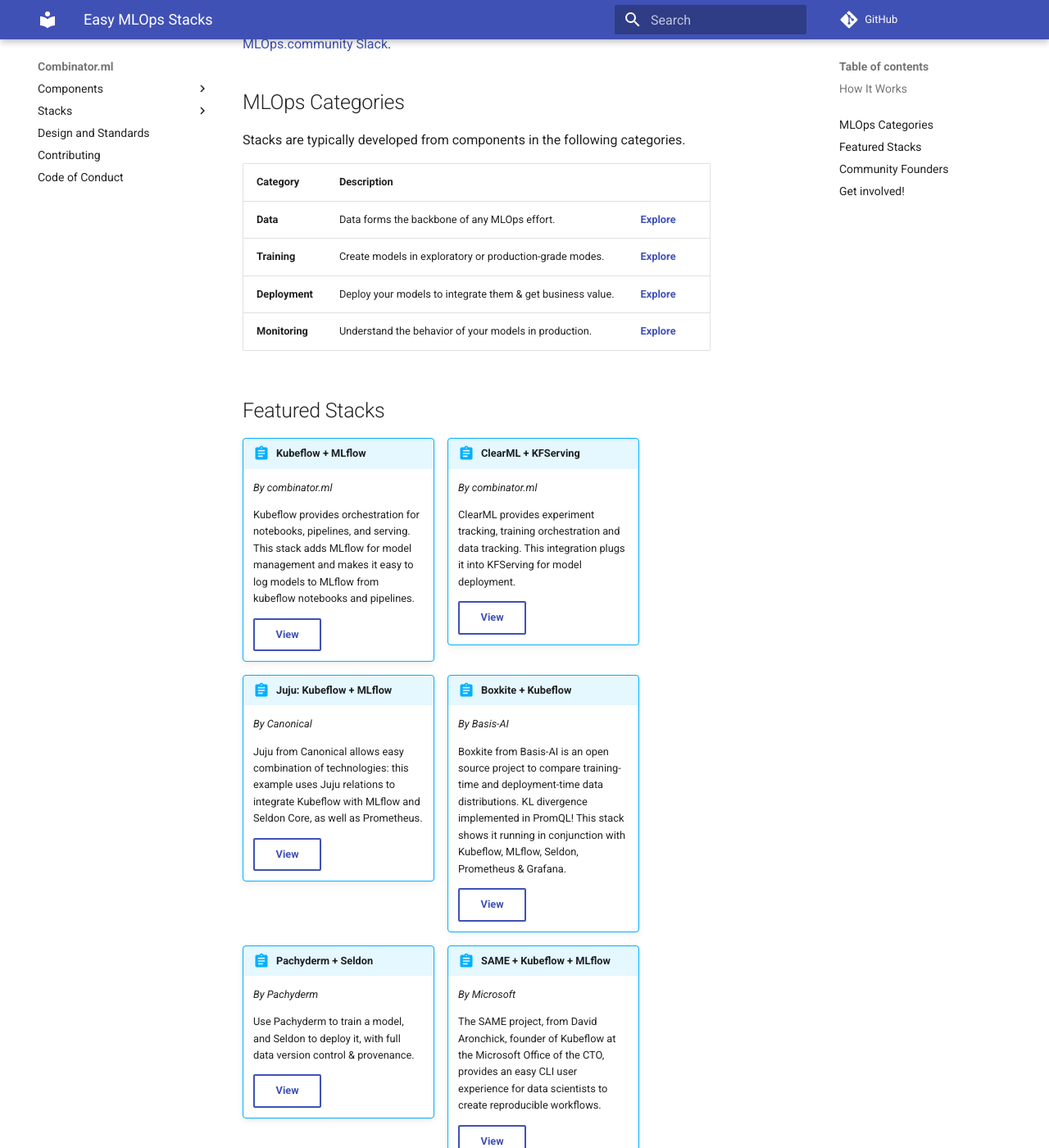
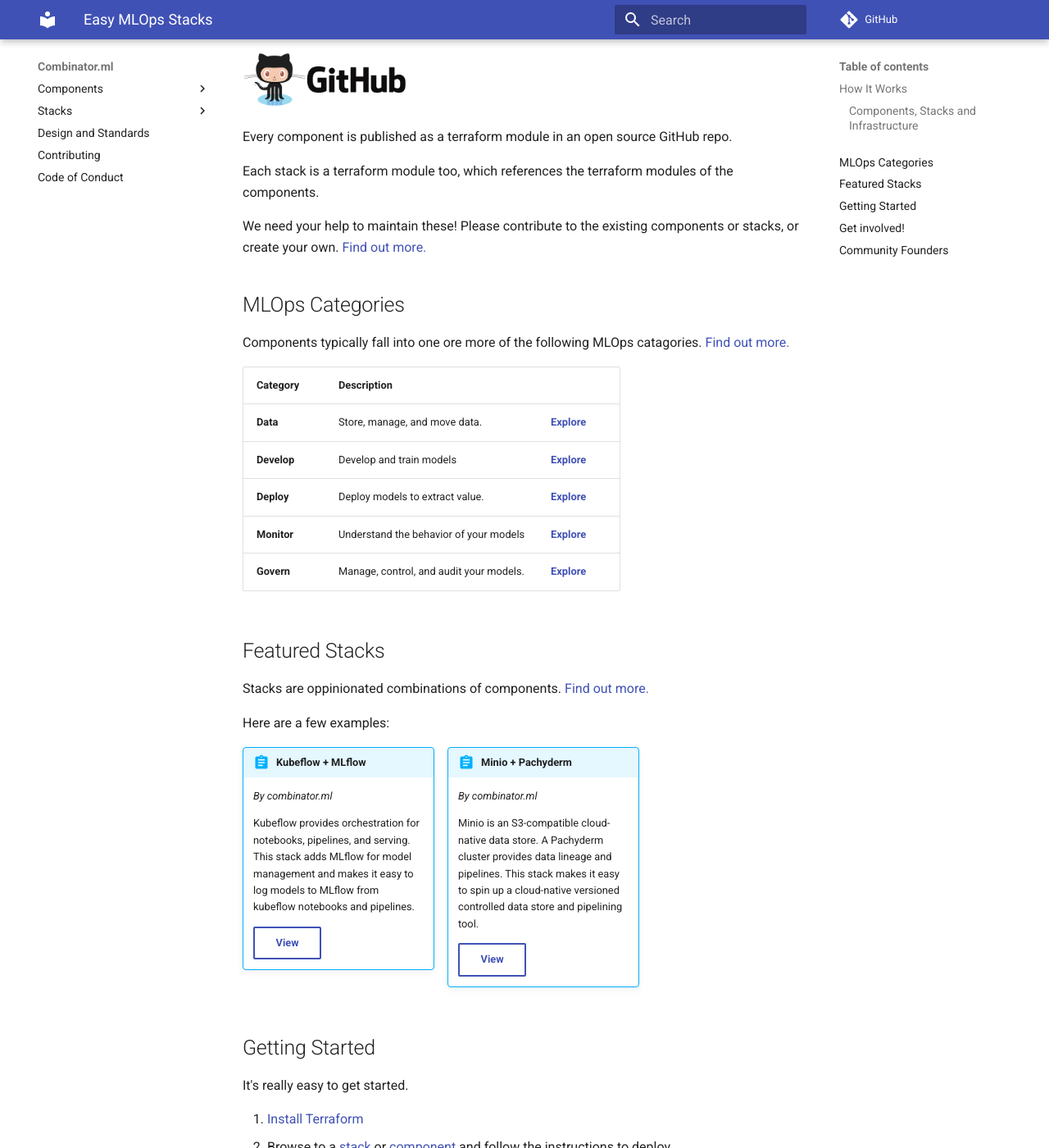
Before and after one commit to combinator-ml/combinator, an MkDocs documentation site: the page built from docs/index.md, in a window 1280 px wide and 1400 px high, scrolled down 1263 px. Shown: the whole window at 82% size. Built offline with MkDocs 1.6.1 and Material for MkDocs 9.7.7, drawn with Linux system fonts in a browser that asks for light colours; emoji names are drawn with the system emoji font; comment, search, counter and statistics services are not loaded; some of the changed text lies outside the part shown.

Commit message:
docs: update main page and remove dead links

```diff
--- a/docs/index.md
+++ b/docs/index.md
@@ -1,6 +1,12 @@
 # Easy MLOps Stacks
 
-Sophisticated teams develop their MLOps stack from a combination of best of breed components. This open source community exists to make combining them less of a headache.
+Sophisticated teams develop their MLOps stack from a combination of best of breed components.
+
+But building or spinning up stacks is incredibly difficult.
+
+This open source community exists to make combining them less of a headache.
+
+Deploy common MLOps stacks with a single command.
 
 <figure>
   <img src="images/stacks.webp" width="600" />
@@ -11,13 +17,15 @@
 
 Combinator.ml makes it easy to test drive, combine & deploy the stack that's best for you.
 
+### Components, Stacks and Infrastructure
+
+Combinator components are infinitely composible ML products. We present a curated combination of components as stacks, although it is easy to develop your own bespoke stack. Infrastructure abstractions make it easy to deploy components and stacks. [Find out more.](design.md)
+
 ### ![Terraform](images/terraform.webp){ width=200 }
 
-Terraform is the common language we use to combine stacks.
+Terraform is the common language we use to combine stacks. Don't worry if you're not familiar with it, we make it easy to get started with it.
 
-Don't worry if you're not familiar with it, we make it easy to get started with it.
-
-You can deploy a test drive, local dev environment or into the clouds of your choice.
+You can test drive (with the help of [TestFaster](https://testfaster.ci)), spin up a local dev environment, or deploy to a cloud of your choice.
 
 ### ![GitHub](images/github.webp){ width=200 }
 
@@ -25,24 +33,25 @@
 
 Each stack is a terraform module too, which references the terraform modules of the components.
 
-We need your help to maintain these! Fork them and contribute PRs please!
-
-If you want to add a new one under our GitHub org, join us on `#mlops-stacks` on the [MLOps.community Slack](https://go.mlops.community/slack).
-
+We need your help to maintain these! Please contribute to the existing components or stacks, or create your own. [Find out more.](CONTRIBUTING.md)
 
 ## MLOps Categories
 
-Stacks are typically developed from components in the following categories.
+Components typically fall into one ore more of the following MLOps catagories. [Find out more.](components/introduction.md)
 
 | Category       | Description | |
 | ----------     | ----------- | |
-| **Data**       | Data forms the backbone of any MLOps effort. | [**Explore**](categories/data.md) |
-| **Training**   | Create models in exploratory or production-grade modes. | [**Explore**](categories/training.md) |
-| **Deployment** | Deploy your models to integrate them & get business value. | [**Explore**](categories/deployment.md) |
-| **Monitoring** | Understand the behavior of your models in production. | [**Explore**](categories/monitoring.md) |
-
+| **Data**       | Store, manage, and move data. | [**Explore**](components/introduction.md#data) |
+| **Develop**   | Develop and train models | [**Explore**](components/introduction.md#develop) |
+| **Deploy** | Deploy models to extract value. | [**Explore**](components/introduction.md#deploy) |
+| **Monitor** | Understand the behavior of your models | [**Explore**](components/introduction.md#monitor) |
+| **Govern** | Manage, control, and audit your models. | [**Explore**](components/introduction.md#govern) |
 
 ## Featured Stacks
+
+Stacks are oppinionated combinations of components. [Find out more.](stacks/introduction.md)
+
+Here are a few examples:
 
 !!! abstract inline "Kubeflow + MLflow"
     *By combinator.ml*
@@ -51,57 +60,33 @@
 
     [**View**](stacks/kubeflow-mlflow.md){ .md-button }
 
-
-!!! abstract inline "ClearML + KFServing"
+!!! abstract inline "Minio + Pachyderm"
     *By combinator.ml*
 
-    ClearML provides experiment tracking, training orchestration and data tracking. This integration plugs it into KFServing for model deployment.
+    Minio is an S3-compatible cloud-native data store. A Pachyderm cluster provides data lineage and pipelines. This stack makes it easy to spin up a cloud-native versioned controlled data store and pipelining tool.
 
-    [**View**](stacks/clearml-kfserving.md){ .md-button }
+    [**View**](stacks/minio-pachyderm.md){ .md-button }
 
 <div style="clear:both;"></div>
 
-!!! abstract inline "Juju: Kubeflow + MLflow"
-    *By Canonical*
+## Getting Started
 
-    Juju from Canonical allows easy combination of technologies: this example uses Juju relations to integrate Kubeflow with MLflow and Seldon Core, as well as Prometheus.
+It's really easy to get started.
 
-    [**View**](stacks/juju-kubeflow-mlflow-seldon.md){ .md-button }
+1. [Install Terraform](https://learn.hashicorp.com/tutorials/terraform/install-cli)
+2. Browse to a [stack](stacks/introduction.md) or [component](components/introduction.md) and follow the instructions to deploy.
 
-!!! abstract inline "Boxkite + Kubeflow"
-    *By Basis-AI*
+## Get involved!
 
-    Boxkite from Basis-AI is an open source project to compare training-time and deployment-time data distributions. KL divergence implemented in PromQL! This stack shows it running in conjunction with Kubeflow, MLflow, Seldon, Prometheus & Grafana.
+Find us in `#mlops-stacks` on the MLOps.community Slack:
 
-    [**View**](stacks/boxkite-kubeflow.md){ .md-button }
+[Join Slack :rocket:](https://go.mlops.community/slack){ .md-button .md-button--primary }
 
-<div style="clear:both;"></div>
-
-!!! abstract inline "Pachyderm + Seldon"
-    *By Pachyderm*
-
-    Use Pachyderm to train a model, and Seldon to deploy it, with full data version control & provenance.
-
-    [**View**](stacks/pachyderm-seldon.md){ .md-button }
-
-!!! abstract inline "SAME + Kubeflow + MLflow"
-    *By Microsoft*
-
-    The SAME project, from David Aronchick, founder of Kubeflow at the Microsoft Office of the CTO, provides an easy CLI user experience for data scientists to create reproducible workflows.
-
-    [**View**](stacks/same-kubeflow-mlflow.md){ .md-button }
-
-<div style="clear:both;"></div>
+Or [read more about contributing](CONTRIBUTING.md).
 
 ## Community Founders
 
 * [Luke Marsden](https://www.linkedin.com/in/luke-marsden-71b3789/) - MLOps Consulting
-* [Phil Winder](https://www.linkedin.com/in/drphilwinder/) - Winder Research
-* [Demetrios Brinkmann](https://www.linkedin.com/in/dpbrinkm/) - MLOps Community
 * [Kai Davenport](https://www.linkedin.com/in/kai-davenport-228b6017/) - MLOps Consulting
-
-## Get involved!
-
-Find us in `#mlops-stacks` on the MLOps.community Slack
-
-[Join Slack :rocket:](https://go.mlops.community/slack){ .md-button .md-button--primary }
+* [Phil Winder](https://www.linkedin.com/in/drphilwinder/) - [Winder Research](https://WinderResearch.com)
+* [Demetrios Brinkmann](https://www.linkedin.com/in/dpbrinkm/) - [MLOps Community](https://mlops.community)
```
Also changed, not shown: docs/CONTRIBUTING.md (+4 -0 lines).
